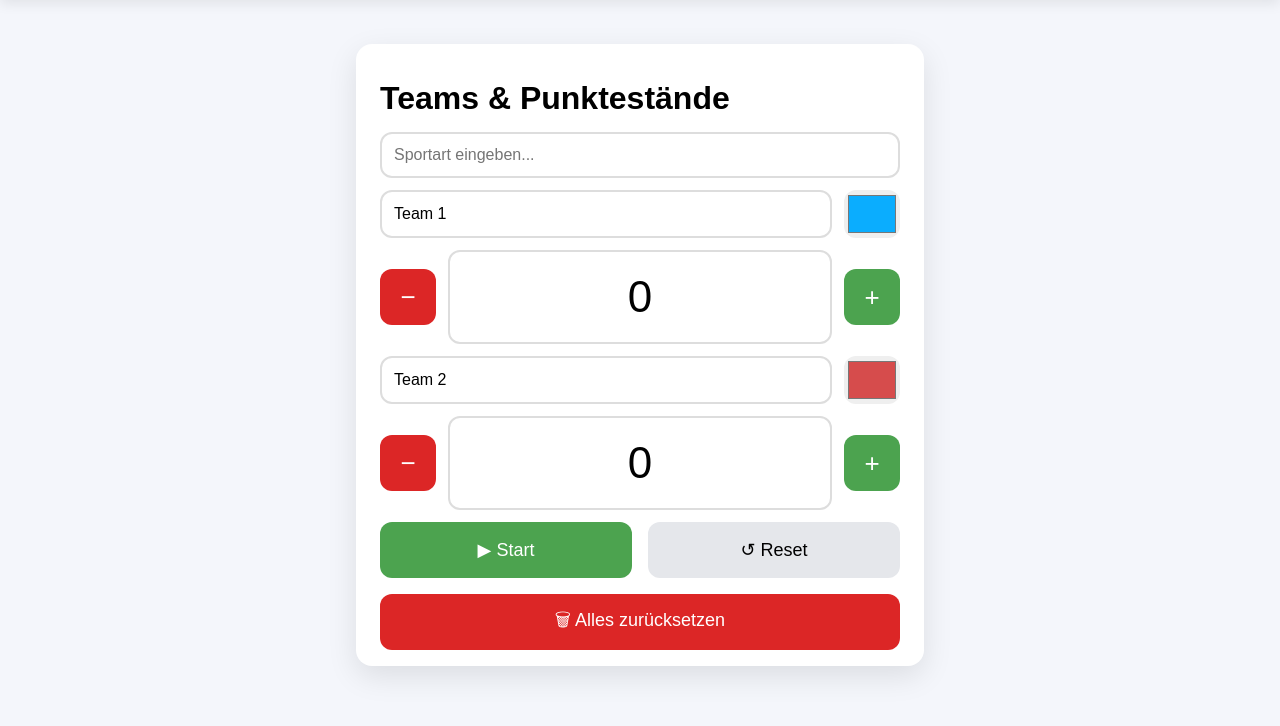
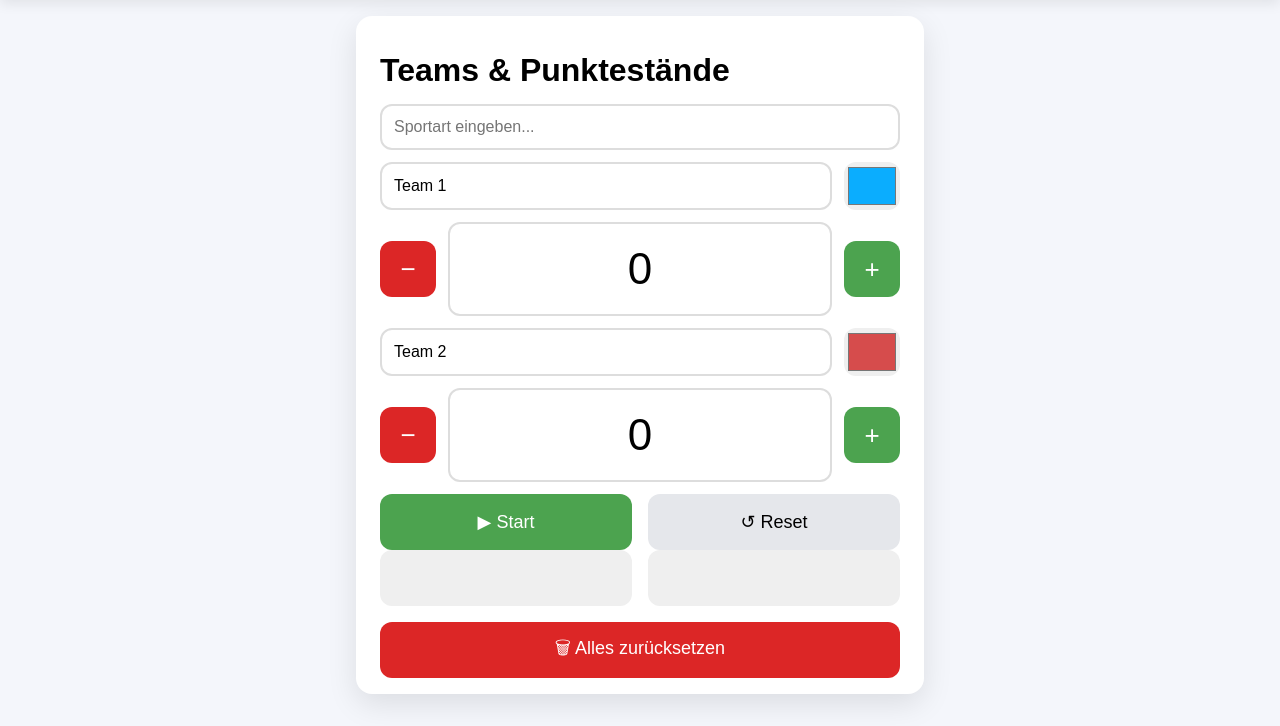
Before and after one commit to LorettaPantelic/VWA, a Flask app: page /scores_and_teams in a window 1280 px wide. Shown: the part 74-800 px from the top of the page. Run offline with Flask 3, Linux system fonts and the light colour scheme.

Commit message:
feat: add buttons to trigger win for each team

```diff
--- a/scoreboard_web/server.py
+++ b/scoreboard_web/server.py
@@ -182,6 +182,23 @@ def game_clock_reset():
     state = load_state()
 
     state["game_elapsed_ms"] = 0
+    state["game_clock_running"] = False
+    state["game_last_start_ts"] = None
+
+    save_state(state)
+    return "", 204
+
+@app.route("/scoreboard/trigger_winner", methods=["POST"])
+def trigger_winner():
+    data = request.get_json()
+    team_index = int(data.get("team", 0)) - 1
+
+    state = load_state()
+
+    if team_index not in (0, 1):
+        return "Invalid team", 400
+
+    state["winner_locked"] = True
     state["game_clock_running"] = False
     state["game_last_start_ts"] = None
 
--- a/scoreboard_web/templates/scores_and_teams.html
+++ b/scoreboard_web/templates/scores_and_teams.html
@@ -133,6 +133,15 @@
         background: #e5e7eb;
     }
 
+    .win-controls button {
+        flex: 1;
+        padding: 14px;
+        font-size: 18px;
+        border-radius: 12px;
+        color: white;
+        font-weight: 600;
+    }
+
     .reset-all {
         background: #dc2626;
         color: white;
@@ -210,6 +219,10 @@
             <span class="btn-placeholder" aria-hidden="true">■ Stopp</span>
         </button>
         <button class="reset" onclick="resetGameClock()">↺ Reset</button>
+    </div>
+    <div class="controls win-controls">
+        <button id="winTeam1" onclick="triggerWin(1)"></button>
+        <button id="winTeam2" onclick="triggerWin(2)"></button>
     </div>
     <div class="controls" style="margin-top: 16px;">
         <button class="reset-all" onclick="resetAll()">🗑 Alles zurücksetzen</button>
@@ -434,6 +447,30 @@
                 if(state.sport) sportInput.value = state.sport;
             });
     });
+
+    function triggerWin(team) {
+        fetch("/scoreboard/trigger_winner", {
+            method: "POST",
+            headers: { "Content-Type": "application/json" },
+            body: JSON.stringify({ team: team })
+        }).catch(() => {});
+    }
+
+    function updateWinButtons() {
+        const btn1 = document.getElementById("winTeam1");
+        const btn2 = document.getElementById("winTeam2");
+
+        btn1.textContent = scoreboard.team1.name + " gewinnt";
+        btn2.textContent = scoreboard.team2.name + " gewinnt";
+
+        btn1.style.background = scoreboard.team1.color;
+        btn2.style.background = scoreboard.team2.color;
+
+        const disabled = scoreboard.winner_locked || false;
+        btn1.disabled = disabled;
+        btn2.disabled = disabled;
+    }
+
     function resetAll() {
         if (!confirm("Willst du wirklich alles zurücksetzen?")) return;
 
```
